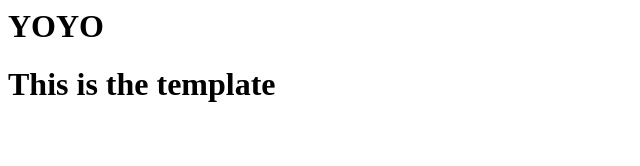
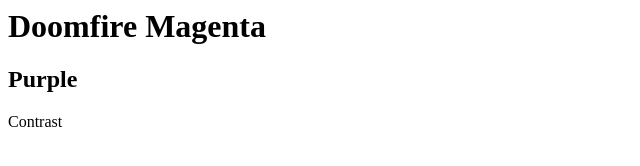
Before and after one commit to Paul2071/vuefirst, a plain HTML site: page index.html in a window 1280 px wide. Shown: the whole page, without its empty margins (0-640 px from the left). Drawn offline with nearby package versions, Linux system fonts and the light colour scheme.

Commit message:
added a few more details to the template and using double brackets in html extract the value of the template and output that rather than hardcode it

```diff
--- a/app.js
+++ b/app.js
@@ -1,5 +1,11 @@
 const app = Vue.createApp({
-    template: "<h1>This is the template</h1>"
-})
+  data() {
+    return {
+        type: "Contrast",
+        name: "Doomfire Magenta",
+        colour: "Purple"
+    };
+  },
+});
 
-app.mount("#app")
+app.mount("#app");
--- a/index.html
+++ b/index.html
@@ -7,9 +7,13 @@
     <script src="https://unpkg.com/vue@3/dist/vue.global.js"></script>
 </head>
 <body>
-    <h1>YOYO</h1>
 
-    <div id="app">test</div>
+
+    <div id="app">
+        <h1>{{ name }} </h1>
+        <h2>{{ colour }}</h2>
+        <p>{{ type }}</p>
+    </div>
 
     <script src="app.js"></script>
 </body>
```
